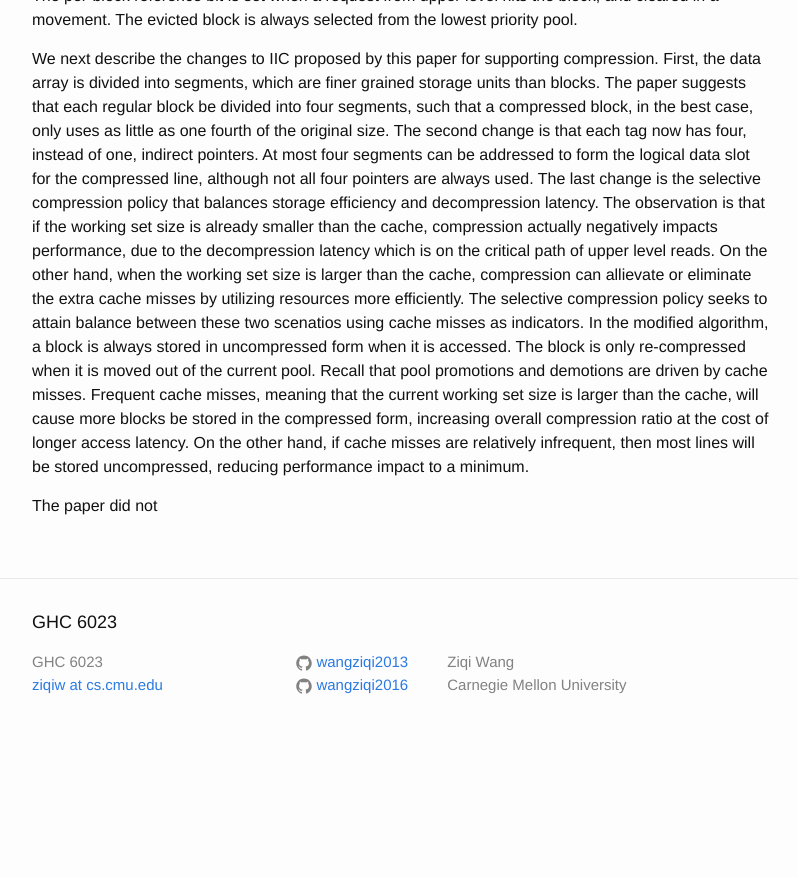
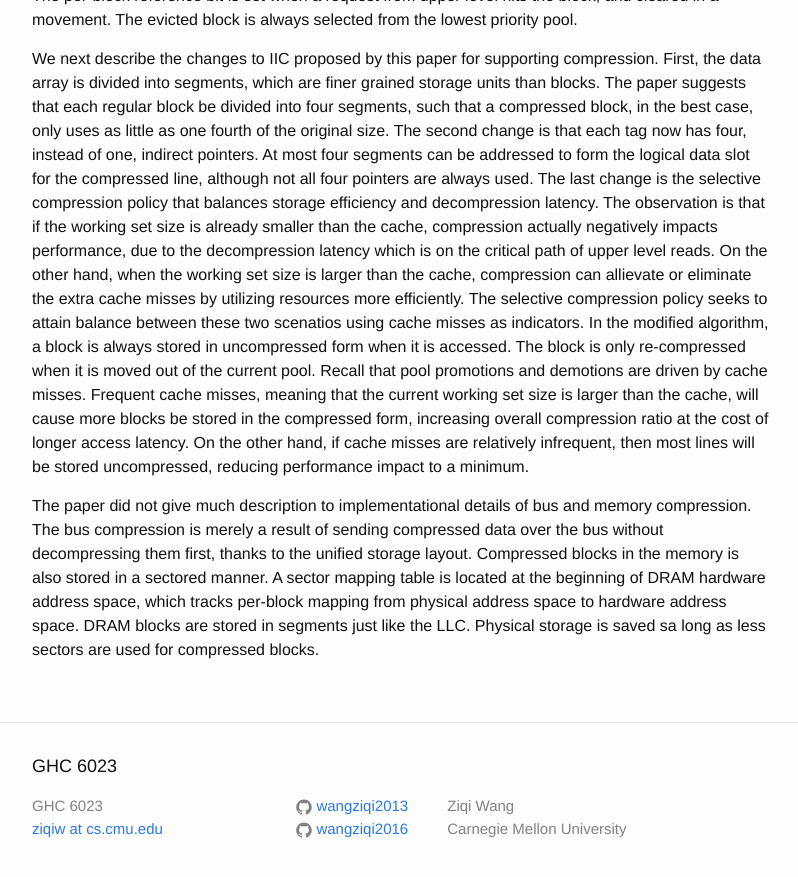
Before and after one commit to wangziqi2013/wangziqi2013.github.io, a Jekyll site: the page built from _posts/2020-07-02-icc-c.markdown, in a window 1280 px wide and 900 px high, scrolled down 2041 px. Shown: the top 877 px of the window, without its empty margins (238-1036 px from the left). Built offline with Jekyll 4.4.1, drawn with Linux system fonts in a browser that asks for light colours; before the commit the page ends 2797 px from its top, so only the background shows below that.

Commit message:
Adding memory compression

```diff
--- a/_posts/2020-07-02-icc-c.markdown
+++ b/_posts/2020-07-02-icc-c.markdown
@@ -93,4 +93,9 @@ will cause more blocks be stored in the compressed form, increasing overall comp
 access latency. On the other hand, if cache misses are relatively infrequent, then most lines will be stored uncompressed,
 reducing performance impact to a minimum.
 
-The paper did not
+The paper did not give much description to implementational details of bus and memory compression. The bus compression
+is merely a result of sending compressed data over the bus without decompressing them first, thanks to the unified storage
+layout. Compressed blocks in the memory is also stored in a sectored manner. A sector mapping table is located at the
+beginning of DRAM hardware address space, which tracks per-block mapping from physical address space to hardware
+address space. DRAM blocks are stored in segments just like the LLC. Physical storage is saved sa long as less sectors
+are used for compressed blocks.
```
